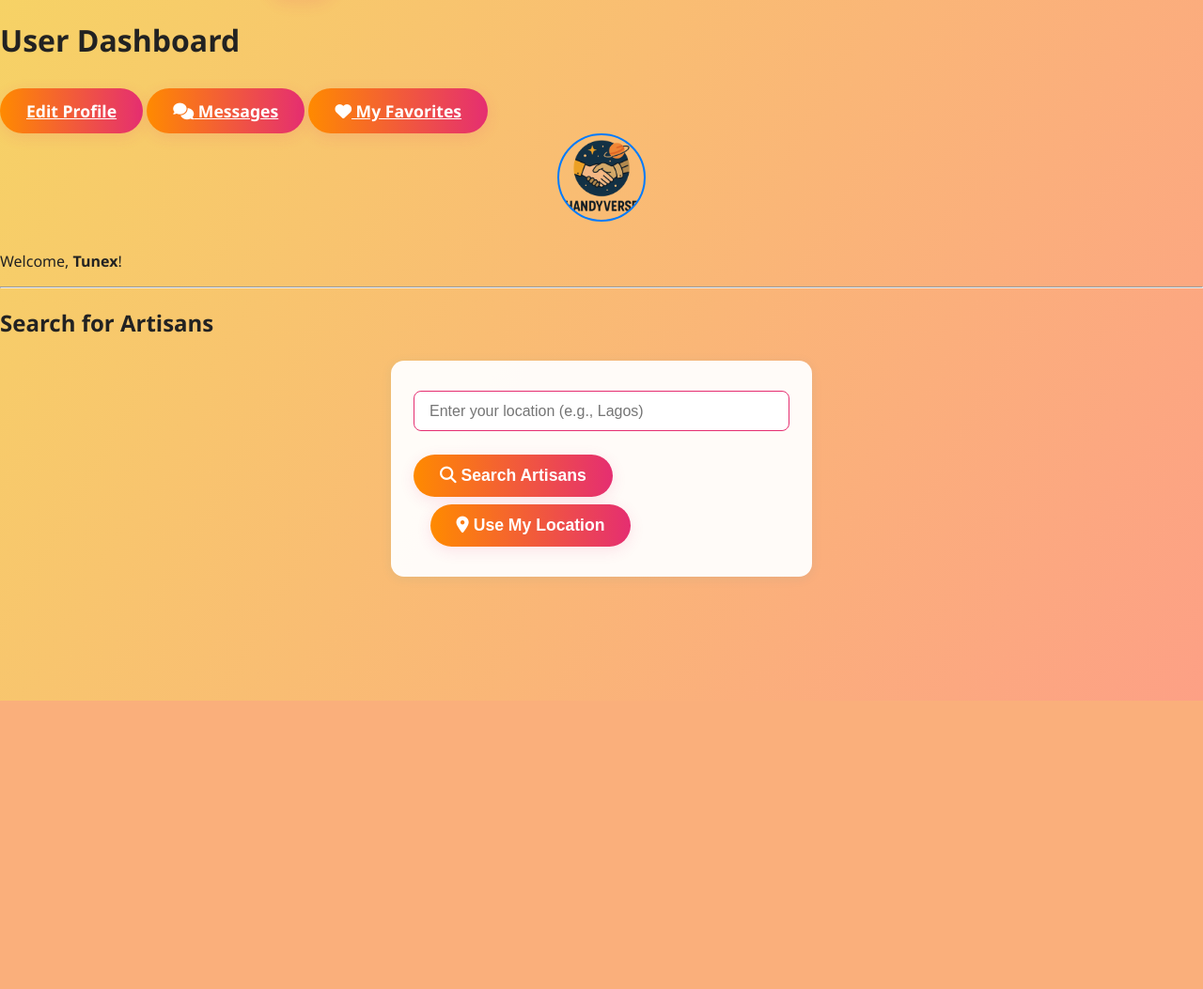
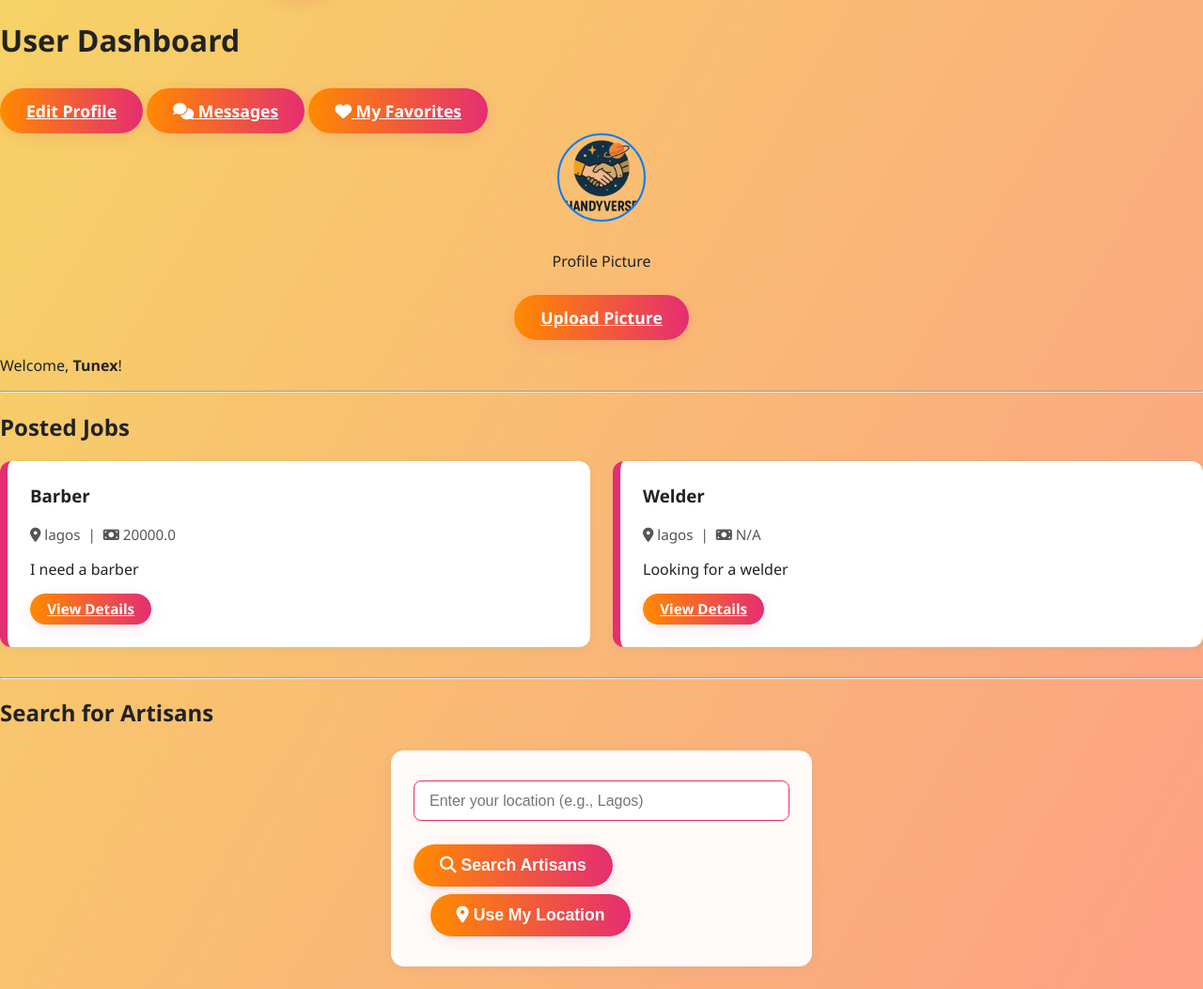
Before and after one commit to Ojenoba/Handyverse, a Flask app: page /user_dashboard in a window 1280 px wide. Shown: the part 54-1107 px from the top of the page at 94% size. Before the commit the page ends 800 px from the top, so only its background shows below. Run offline with Flask 3, Linux system fonts and the light colour scheme; a user stored in the database is signed in; parts of the project's set-up code (start-up, migrations or seed data) failed here and were passed over; some libraries are stand-ins or nearby versions.

Commit message:
Update files and recommit changes

```diff
--- a/app/routes.py
+++ b/app/routes.py
@@ -5,13 +5,14 @@ from werkzeug.security import check_password_hash
 from werkzeug.utils import secure_filename
 from flask import current_app
 from app import db
-from flask_wtf import FlaskForm
+from flask_wtf import FlaskForm, CSRFProtect
 from wtforms import TextAreaField, StringField, PasswordField, FloatField
 from wtforms.validators import DataRequired, Email, Length, ValidationError, Optional
 from app.models import Review
 from email_validator import validate_email, EmailNotValidError
 from app.forms import ContactForm, UploadForm, MessageForm, JobPostForm
 from collections import defaultdict
+from flask_wtf.csrf import validate_csrf, CSRFError
 import logging
 import re
 import os
@@ -306,12 +307,15 @@ def user_dashboard():
         chat_histories[other_id].append(msg)
     participants = {user.id: user for user in User.query.filter(User.id.in_(chat_histories.keys())).all()}
     form = MessageForm()  # <-- Add this line
+    # Add jobs posted by the current user
+    my_jobs = JobPost.query.filter_by(user_id=current_user.id).order_by(JobPost.timestamp.desc()).all()
     return render_template(
         'user_dashboard.html',
         messages=messages,
         chat_histories=chat_histories,
         participants=participants,
-        form=form  # <-- And this
+        form=form,  # <-- And this
+        my_jobs=my_jobs  # Pass to template
     )
 
 @main.route('/artisan_dashboard')
@@ -381,26 +385,42 @@ def upload_profile_pic():
     form = UploadForm()
     if request.method == 'POST' and form.validate_on_submit():
         try:
-            file = request.files['file']
+            file = form.file.data
+
             if file.filename == '':
                 flash('No selected file', 'error')
                 return redirect(url_for('main.upload_profile_pic'))
+
             if file and allowed_file(file.filename):
                 filename = secure_filename(file.filename)
                 base, ext = os.path.splitext(filename)
                 counter = 1
                 new_filename = filename
-                while os.path.exists(os.path.join(current_app.config['UPLOAD_FOLDER'], new_filename)):
+
+                # Define and ensure the upload folder exists
+                upload_path = os.path.join(current_app.root_path, 'static', 'uploads')
+                os.makedirs(upload_path, exist_ok=True)
+
+                # Avoid filename collisions
+                while os.path.exists(os.path.join(upload_path, new_filename)):
                     new_filename = f"{base}_{counter}{ext}"
                     counter += 1
-                file.save(os.path.join(current_app.config['UPLOAD_FOLDER'], new_filename))
-                current_user.profile_pic = f"/{current_app.config['UPLOAD_FOLDER']}/{new_filename}"
+
+                # Save the file
+                file_path = os.path.join(upload_path, new_filename)
+                file.save(file_path)
+
+                # Store the web-accessible path
+                current_user.profile_pic = url_for('static', filename=f'uploads/{new_filename}')
                 safe_commit()
                 flash('Profile picture uploaded successfully!', 'success')
+
                 return redirect(url_for('main.user_dashboard' if not current_user.is_artisan else 'main.artisan_dashboard'))
+
         except Exception as e:
             flash(f'Error uploading profile picture: {str(e)}', 'error')
             return redirect(url_for('main.upload_profile_pic'))
+
     return render_template('upload_profile_pic.html', form=form)
 
 @main.route('/api/reviews', methods=['GET'])
--- a/app/static/scripts.js
+++ b/app/static/scripts.js
@@ -8,29 +8,57 @@ document.addEventListener('DOMContentLoaded', () => {
         searchButton.addEventListener('click', function () {
             const location = document.getElementById('locationInput').value;
             fetch(`/search?location=${encodeURIComponent(location)}`)
-                .then(response => response.json())
-                .then(data => {
+                .then(async response => {
+                    let data;
+                    try {
+                        data = await response.json();
+                    } catch (e) {
+                        data = { error: 'Invalid server response' };
+                    }
                     const grid = document.getElementById('artisansGrid');
-                    grid.innerHTML = data.length ?
-                        data.map(a => `
-                            <div class="artisan-profile">
-                                <img src="${a.profile_pic || '/static/default.png'}" alt="Profile Picture" class="profile-pic">
-                                <h3>${a.name}</h3>
-                                <p><strong>Trade:</strong> ${a.skills}</p>
-                                <p><strong>Location:</strong> ${a.location}</p>
-                                <button onclick="checkLoginAndContact(${a.id})" class="contact-button">Contact</button>
-                            </div>
-                        `).join('') :
-                        '<p>No artisans found in that location.</p>';
+                    if (!response.ok) {
+                        grid.innerHTML = `<div class='error-message'>Error: ${data.error || response.statusText || 'Unknown error'} (status ${response.status})</div>`;
+                        return;
+                    }
+                    console.log('Index search /search response:', data); // DEBUG
+                    grid.innerHTML = renderArtisansGrid(data);
                 })
-                .catch(() => {});
+                .catch((err) => {
+                    const grid = document.getElementById('artisansGrid');
+                    grid.innerHTML = `<div class='error-message'>Network error: ${err.message}</div>`;
+                    console.error('Index search error:', err);
+                });
         });
     }
 
     // Dashboard search
     const searchForm = document.getElementById('searchForm');
     if (searchForm) {
-        searchForm.addEventListener('submit', searchArtisans);
+        searchForm.addEventListener('submit', function(event) {
+            event.preventDefault();
+            const location = document.getElementById('searchLocation').value;
+            fetch(`/search?location=${encodeURIComponent(location)}`)
+                .then(async response => {
+                    let data;
+                    try {
+                        data = await response.json();
+                    } catch (e) {
+                        data = { error: 'Invalid server response' };
+                    }
+                    const grid = document.getElementById('artisansGrid');
+                    if (!response.ok) {
+                        grid.innerHTML = `<div class='error-message'>Error: ${data.error || response.statusText || 'Unknown error'} (status ${response.status})</div>`;
+                        return;
+                    }
+                    console.log('Dashboard search /search response:', data); // DEBUG
+                    grid.innerHTML = renderArtisansGrid(data);
+                })
+                .catch((err) => {
+                    const grid = document.getElementById('artisansGrid');
+                    grid.innerHTML = `<div class='error-message'>Network error: ${err.message}</div>`;
+                    console.error('Dashboard search error:', err);
+                });
+        });
     }
 
     // Form validations
@@ -40,6 +68,50 @@ document.addEventListener('DOMContentLoaded', () => {
     if (userSignupForm) userSignupForm.addEventListener('submit', validateUserSignup);
     const artisanSignupForm = document.getElementById('artisanSignupForm');
     if (artisanSignupForm) artisanSignupForm.addEventListener('submit', validateArtisanSignup);
+
+    const useLocationBtn = document.getElementById('useLocationBtn');
+    if (useLocationBtn) {
+        useLocationBtn.addEventListener('click', function (e) {
+            e.preventDefault();
+            if (!navigator.geolocation) {
+                alert('Geolocation is not supported by your browser.');
+                return;
+            }
+            navigator.geolocation.getCurrentPosition(function(position) {
+                const lat = position.coords.latitude;
+                const lng = position.coords.longitude;
+                fetch(`/search?lat=${lat}&lng=${lng}`)
+                    .then(async response => {
+                        let data;
+                        try {
+                            data = await response.json();
+                        } catch (e) {
+                            data = { error: 'Invalid server response' };
+                        }
+                        const grid = document.getElementById('artisansGrid');
+                        if (!response.ok) {
+                            grid.innerHTML = `<div class='error-message'>Error: ${data.error || response.statusText || 'Unknown error'} (status ${response.status})</div>`;
+                            return;
+                        }
+                        console.log('Geolocation /search response:', data); // DEBUG
+                        grid.innerHTML = data.length ?
+                            renderArtisansGrid(data) :
+                            '<p>No artisans found near your location.</p>';
+                    })
+                    .catch((err) => {
+                        const grid = document.getElementById('artisansGrid');
+                        grid.innerHTML = `<div class='error-message'>Network error: ${err.message}</div>`;
+                        console.error('Geolocation search error:', err);
+                    });
+            }, function(error) {
+                if (error.code === error.PERMISSION_DENIED) {
+                    alert('Location permission denied. Please allow access to use this feature.');
+                } else {
+                    alert('Unable to retrieve your location.');
+                }
+            });
+        });
+    }
 });
 
 // Fade-in effect for the whole page
@@ -68,25 +140,20 @@ function displayReviews(reviews) {
     });
 }
 
-function searchArtisans(event) {
-    event.preventDefault();
-    const location = document.getElementById('searchLocation').value;
-    fetch(`/search?location=${encodeURIComponent(location)}`)
-        .then(response => response.json())
-        .then(data => {
-            const resultsDiv = document.getElementById('searchResults');
-            resultsDiv.innerHTML = data.length ?
-                data.map(a => `
+function renderArtisansGrid(data) {
+    if (!data.length) {
+        return '<p>No artisans found in that location.</p>';
+    }
+    return data.map(a => `
         <div class="artisan-profile">
             <img src="${a.profile_pic || '/static/default.png'}" alt="Profile Picture" class="profile-pic">
             <h3>${a.name}</h3>
             <p><strong>Trade:</strong> ${a.skills}</p>
             <p><strong>Location:</strong> ${a.location}</p>
+            ${a.distance_km ? `<p><strong>Distance:</strong> ${a.distance_km} km</p>` : ''}
             <button onclick="checkLoginAndContact(${a.id})" class="contact-button">Contact</button>
         </div>
-                `).join('') :
-                '<p>No artisans found in that location.</p>';
-        });
+    `).join('');
 }
 
 async function checkLoginAndContact(artisanId) {
--- a/app/templates/base.html
+++ b/app/templates/base.html
@@ -101,5 +101,6 @@
         }
     });
     </script>
+    {% block scripts %}{% endblock %}
 </body>
 </html>
--- a/app/templates/profile.html
+++ b/app/templates/profile.html
@@ -7,6 +7,9 @@
 <div class="profile-section">
     <div class="profile-pic-preview">
         <img src="{{ current_user.profile_pic or url_for('static', filename='images/handyverse-hero.png') }}" alt="Profile Picture" class="profile-pic" style="width:120px;height:120px;border-radius:50%;object-fit:cover;">
+        <p style="font-size: 0.9rem; color: #888;">
+    Debug path: {{ current_user.profile_pic }}
+</p>
         <form method="POST" enctype="multipart/form-data" action="{{ url_for('main.upload_profile_pic') }}">
             {{ upload_form.hidden_tag() }}
             {{ upload_form.file.label }} {{ upload_form.file() }}
--- a/app/templates/user_dashboard.html
+++ b/app/templates/user_dashboard.html
@@ -10,17 +10,52 @@
     </div>
 </div>
 <div class="profile-pic-preview" style="text-align:center;margin-bottom:1em;">
-    <img src="{{ current_user.profile_pic or url_for('static', filename='images/handyverse-hero.png') }}" alt="Profile Picture" class="profile-pic" style="width:90px;height:90px;border-radius:50%;object-fit:cover;">
+    {% set profile_pic_url = current_user.profile_pic if current_user.profile_pic else url_for('static', filename='images/handyverse-hero.png') %}
+<img
+  src="{{ profile_pic_url }}"
+  alt="Profile Picture"
+  class="profile-pic"
+  style="width:90px;height:90px;border-radius:50%;object-fit:cover;">
+    <p>Profile Picture</p>
+    {% if current_user.profile_pic %}
+        <a href="{{ url_for('main.upload_profile_pic') }}" class="cta-button">Change Picture</a>
+    {% else %}
+        <a href="{{ url_for('main.upload_profile_pic') }}" class="cta-button">Upload Picture</a>
+    {% endif %}
 </div>
 <p>Welcome, <strong>{{ current_user.name }}</strong>!</p>
+
+<!-- Posted Jobs Section -->
 <hr>
+<h2>Posted Jobs</h2>
+<div id="postedJobsSection" style="margin-bottom:2em;">
+    {% if my_jobs and my_jobs|length > 0 %}
+        <div class="jobs-grid" style="display:grid;grid-template-columns:repeat(auto-fit,minmax(320px,1fr));gap:1.5em;">
+            {% for job in my_jobs %}
+                <div class="job-card" style="background:#fff;border-radius:12px;box-shadow:0 2px 8px rgba(33,147,176,0.10);padding:1.5em;">
+                    <a href="{{ url_for('main.job_detail', job_id=job.id) }}" style="text-decoration:none;color:inherit;"><h3 style="margin-top:0;">{{ job.title }}</h3></a>
+                    <div style="font-size:0.95em;color:#555;margin-bottom:0.5em;">
+                        <i class="fa fa-map-marker-alt"></i> {{ job.location or 'No location' }} &nbsp;|&nbsp; <i class="fa fa-money-bill"></i> {{ job.budget or 'N/A' }}
+                    </div>
+                    <p style="margin-bottom:0.5em;">{{ job.description|truncate(120) }}</p>
+                    <a href="{{ url_for('main.job_detail', job_id=job.id) }}" class="cta-button" style="font-size:0.95em;padding:0.4em 1.2em;">View Details</a>
+                </div>
+            {% endfor %}
+        </div>
+    {% else %}
+        <div style="color:#888;font-size:1.1em;margin:1em 0;">You have not posted any jobs yet.</div>
+    {% endif %}
+</div>
+<hr>
+<!-- End Posted Jobs Section -->
+
 <h2>Search for Artisans</h2>
-<form id="searchForm" onsubmit="searchArtisans(event)">
+<form id="searchForm">
     <input type="text" id="searchLocation" name="location" placeholder="Enter your location (e.g., Lagos)" required>
     <button type="submit" class="search-button"><i class="fas fa-search"></i> Search Artisans</button>
     <button type="button" id="useLocationBtn" class="cta-button" style="margin-left:1em;"><i class="fas fa-map-marker-alt"></i> Use My Location</button>
 </form>
-<div id="searchResults"></div>
+<div id="artisansGrid"></div>
 <div id="favoritesSection" style="display:none;margin-top:2em;"></div>
 {% endblock %}
 
@@ -190,7 +225,7 @@ input[type="text"] {
     width: 220px;
     margin-right: 0.5em;
 }
-#searchResults {
+#artisansGrid {
     margin-top: 24px;
     display: grid;
     grid-template-columns: repeat(auto-fit, minmax(260px, 1fr));
@@ -294,131 +329,5 @@ input[type="text"] {
 {% endblock %}
 
 {% block scripts %}
-<script>
-document.addEventListener('DOMContentLoaded', function() {
-    document.querySelectorAll('.settings-dropdown').forEach(function(dropdown) {
-        const btn = dropdown.querySelector('.settingsBtn');
-        if (btn) {
-            btn.onclick = function(e) {
-                e.stopPropagation();
-                // Close all other dropdowns
-                document.querySelectorAll('.settings-dropdown.open').forEach(function(openDropdown) {
-                    if (openDropdown !== dropdown) openDropdown.classList.remove('open');
-                });
-                dropdown.classList.toggle('open');
-            };
-        }
-    });
-    document.addEventListener('click', function() {
-        document.querySelectorAll('.settings-dropdown.open').forEach(function(dropdown) {
-            dropdown.classList.remove('open');
-        });
-    });
-});
-
-function renderArtisans(artisans, favorites=[]) {
-    const results = document.getElementById('searchResults');
-    results.innerHTML = '';
-    if (!artisans.length) {
-        results.innerHTML = '<p>No artisans found.</p>';
-        return;
-    }
-    const favIds = new Set(favorites.map(f => f.artisan_id));
-    artisans.forEach(artisan => {
-        const isFav = favIds.has(artisan.id);
-        results.innerHTML += `
-        <div class="artisan-profile" style="display:flex;align-items:center;gap:1em;margin-bottom:1em;">
-            <img src="${artisan.profile_pic}" alt="Profile" class="profile-pic" style="width:60px;height:60px;border-radius:50%;object-fit:cover;">
-            <div style="flex:1;">
-                <strong>${artisan.name}</strong><br>
-                <span>${artisan.skills} | ${artisan.location}</span>
-            </div>
-            <button class="favorite-btn" data-artisan-id="${artisan.id}" aria-label="${isFav ? 'Unfavorite' : 'Favorite'}">
-                <i class="${isFav ? 'fas' : 'far'} fa-heart"></i>
-            </button>
-        </div>`;
-    });
-}
-
-function fetchFavoritesAndRenderArtisans(artisans) {
-    fetch('/favorites')
-        .then(res => res.json())
-        .then(favs => renderArtisans(artisans, favs));
-}
-
-function searchArtisans(event) {
-    event.preventDefault();
-    const location = document.getElementById('searchLocation').value;
-    fetch(`/search?location=${encodeURIComponent(location)}`)
-        .then(response => response.json())
-        .then(data => fetchFavoritesAndRenderArtisans(data));
-}
-
-document.addEventListener('click', function(e) {
-    if (e.target.closest('.favorite-btn')) {
-        const btn = e.target.closest('.favorite-btn');
-        const artisanId = btn.getAttribute('data-artisan-id');
-        const icon = btn.querySelector('i');
-        const isFavorited = icon.classList.contains('fas');
-        fetch(isFavorited ? `/unfavorite/${artisanId}` : `/favorite/${artisanId}`, {
-            method: 'POST',
-            headers: {
-                'X-CSRFToken': document.querySelector('meta[name="csrf-token"]').content
-            }
-        })
-        .then(res => res.json())
-        .then(data => {
-            if (data.success) {
-                icon.classList.toggle('fas');
-                icon.classList.toggle('far');
-            }
-        });
-    }
-    if (e.target.id === 'show-favorites') {
-        e.preventDefault();
-        fetch('/favorites')
-            .then(res => res.json())
-            .then(favs => {
-                const favSection = document.getElementById('favoritesSection');
-                favSection.innerHTML = '<h2>My Favorites</h2>';
-                if (!favs.length) {
-                    favSection.innerHTML += '<p>No favorites yet.</p>';
-                } else {
-                    favs.forEach(fav => {
-                        favSection.innerHTML += `
-                        <div class="artisan-profile" style="display:flex;align-items:center;gap:1em;margin-bottom:1em;">
-                            <img src="${fav.profile_pic}" alt="Profile" class="profile-pic" style="width:60px;height:60px;border-radius:50%;object-fit:cover;">
-                            <div style="flex:1;">
-                                <strong>${fav.name}</strong><br>
-                                <span>${fav.skills} | ${fav.location}</span>
-                            </div>
-                        </div>`;
-                    });
-                }
-                favSection.style.display = 'block';
-                window.scrollTo({top: favSection.offsetTop, behavior: 'smooth'});
-            });
-    }
-    if (e.target.id === 'useLocationBtn') {
-        e.preventDefault();
-        if (!navigator.geolocation) {
-            alert('Geolocation is not supported by your browser.');
-            return;
-        }
-        navigator.geolocation.getCurrentPosition(function(position) {
-            const lat = position.coords.latitude;
-            const lng = position.coords.longitude;
-            fetch(`/search?lat=${lat}&lng=${lng}`)
-                .then(response => response.json())
-                .then(data => fetchFavoritesAndRenderArtisans(data));
-        }, function(error) {
-            if (error.code === error.PERMISSION_DENIED) {
-                alert('Location permission denied. Please allow access to use this feature.');
-            } else {
-                alert('Unable to retrieve your location.');
-            }
-        });
-    }
-});
-</script>
+<script src="{{ url_for('static', filename='scripts.js') }}"></script>
 {% endblock %}
```
Also changed, not shown: app/templates/artisan_dashboard.html (+11 -1 lines), app/templates/job_detail.html (+8 -2 lines), app/__init__.py (line endings or trailing spaces), instance/handyverse.db. Lines whose indentation alone changed are shown as unchanged.
